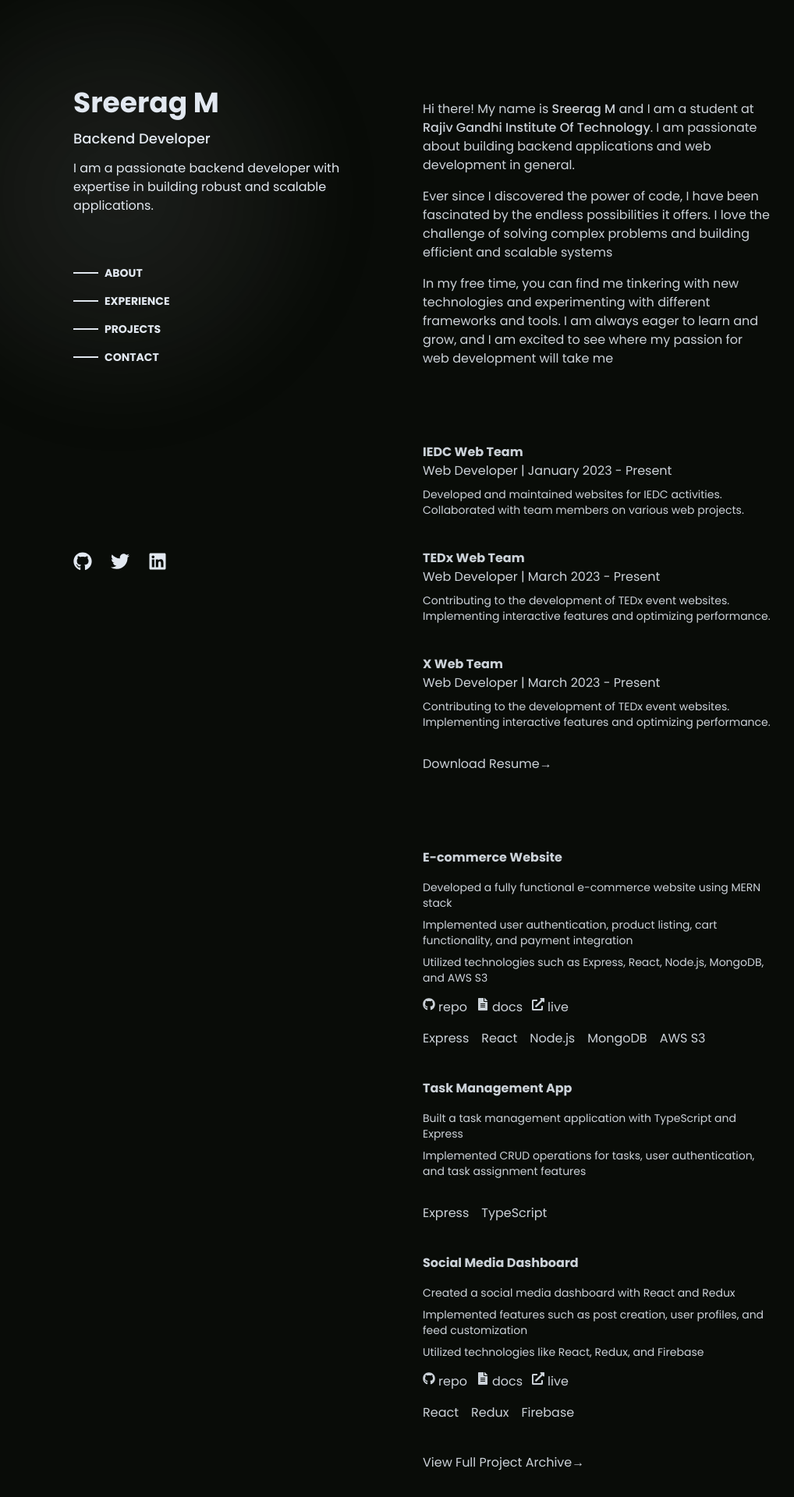
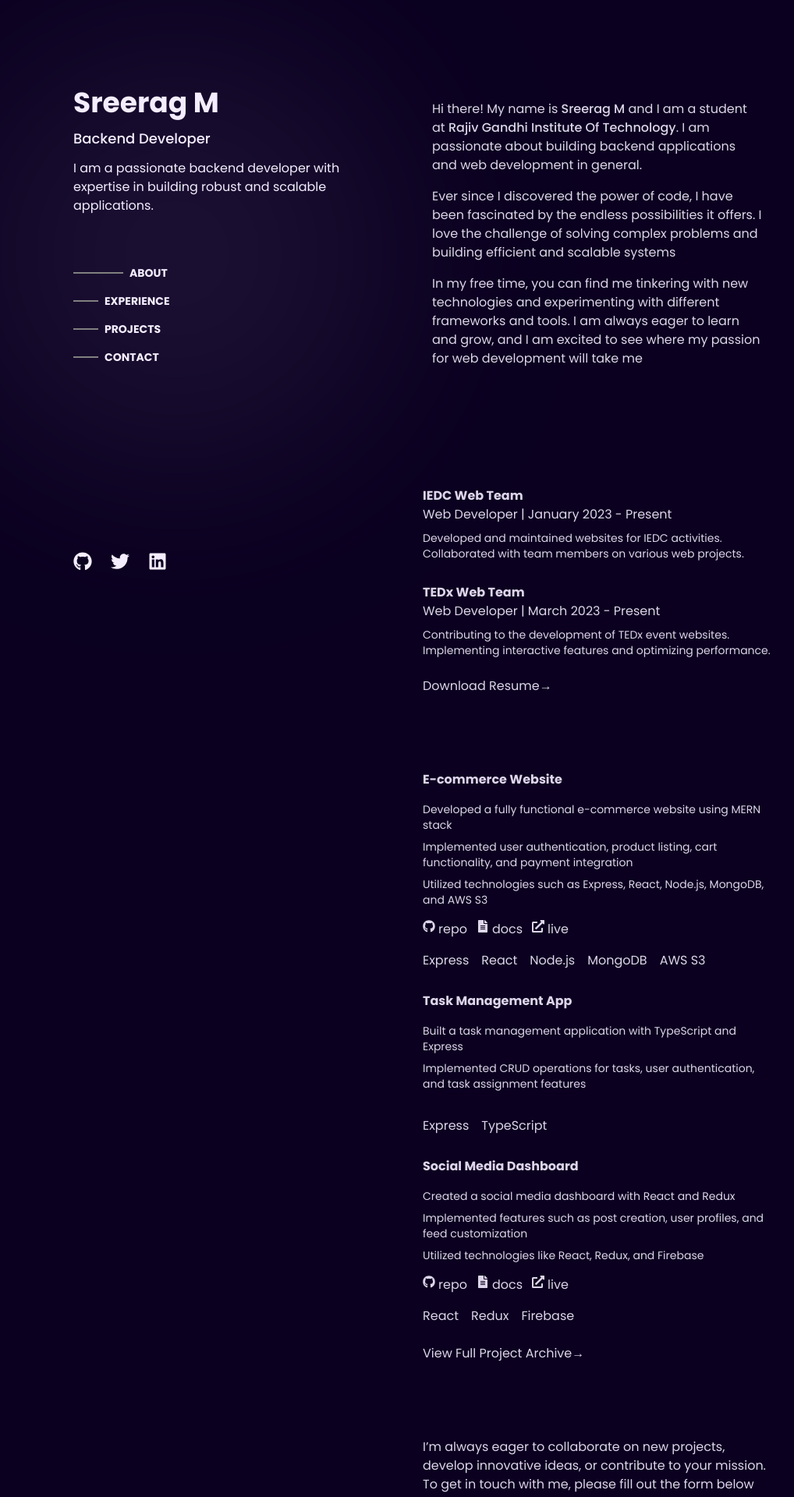
Before and after one commit to sm0483/portfolio-2, a Next.js app: page / in a window 1280 px wide. Shown: the top 1920 px of the page at 78% size, without its empty margins (98-1116 px from the left). Built offline with nearby package versions, Linux system fonts and the light colour scheme.

Commit message:
fix:update styling

```diff
--- a/src/app/globals.css
+++ b/src/app/globals.css
@@ -4,7 +4,7 @@
 
 body {
     height: 100%;
-    background-color: #090c08;
+    background-color: #0b0020;
 }
 
 * {
@@ -12,11 +12,11 @@ body {
 }
 
 :root {
-    --red: #d44d5cff;
+    --golden: #ebac00;
 }
 
 ::selection {
-    color: var(--red);
+    color: var(--golden);
     background: transparent;
 }
 
@@ -30,16 +30,16 @@ body {
 
 .cursor {
     position: fixed;
-    width: 500px;
-    height: 500px;
+    width: 650px;
+    height: 650px;
     opacity: 0.31;
-    filter: blur(50px);
+    filter: blur(100px);
     border-radius: 50%;
-    background-color: white;
-    background: radial-gradient(at center, rgb(75, 75, 75), #27272700);
+    /* background-color: white; */
+    background: radial-gradient(at center, #52436d, #0b0020);
 }
 
-@media (max-width: 600px) {
+@media (max-width: 900px) {
     .cursor {
         display: none;
     }
@@ -67,14 +67,15 @@ body {
 
 .sm-head {
     @apply sticky top-0
-    z-10 bg-black bg-opacity-95 pb-3 pt-3
+    z-10 bg-black bg-opacity-90 pb-3 pt-3
     text-white text-opacity-100
     backdrop-blur-lg backdrop-filter lg:hidden;
 }
 
 .glass {
-    @apply transition-all
-    duration-500 ease-out
-    hover:p-3 md:rounded-lg md:hover:bg-white/5
-    md:hover:shadow-lg md:hover:backdrop-blur-sm;
+    @apply lg:rounded lg:bg-opacity-75 lg:p-3 lg:py-7;
+    @apply lg:hover:px-6 lg:hover:backdrop-blur-md;
+    @apply hover:ring-offset-[0.25px] hover:ring-offset-white lg:ring-0 lg:ring-offset-0 lg:ring-offset-black lg:hover:ring-opacity-5;
+    @apply lg:hover:bg-white lg:hover:bg-opacity-5;
+    @apply md:rounded-lg lg:transition-all lg:duration-500 lg:ease-out lg:hover:shadow-lg;
 }
--- a/src/components/header/nav.tsx
+++ b/src/components/header/nav.tsx
@@ -1,41 +1,157 @@
 import { useNavContext } from '#/context/nav.context'
-import { useState } from 'react'
 
 const Nav = () => {
     const { activeButton } = useNavContext()
-    const [exp, setExp] = useState<boolean>(false)
-    const [about, setAbout] = useState<boolean>(false)
-    const [contact, setContact] = useState<boolean>(false)
-    const [project, setProject] = useState<boolean>(false)
     return (
         <nav>
             <ul
                 className="hidden space-y-4 text-sm font-bold uppercase
              text-white lg:mt-16 lg:block"
             >
-                <li className="group flex items-center">
-                    <div className="nav-div-animation"></div>
-                    <a className="nav-a-animation" href="#about">
+                <li
+                    className="group flex items-center"
+                    onMouseEnter={(e) => {
+                        ;(
+                            e.currentTarget.firstChild as HTMLElement
+                        ).style.width = '64px'
+                        ;(
+                            e.currentTarget.firstChild as HTMLElement
+                        ).style.transitionTimingFunction = 'ease-in'
+                    }}
+                    onMouseLeave={(e) => {
+                        ;(
+                            e.currentTarget.firstChild as HTMLElement
+                        ).style.width =
+                            activeButton == 'section1' ? '64px' : '32px'
+                        ;(
+                            e.currentTarget.firstChild as HTMLElement
+                        ).style.transitionTimingFunction = 'ease-out'
+                    }}
+                >
+                    <div
+                        style={{
+                            height: '1.5px',
+                            width: activeButton == 'section1' ? '64px' : '32px',
+                            backgroundColor: 'grey',
+                            transition: 'all 300ms ease-out',
+                        }}
+                    ></div>
+
+                    <a
+                        className="nav-a-animation group-hover:w-16"
+                        href="#about"
+                    >
                         About
                     </a>
                 </li>
 
-                <li className="group flex items-center">
-                    <div className="nav-div-animation"></div>
-                    <a className="nav-a-animation" href="#experience">
+                <li
+                    className="group flex items-center"
+                    onMouseEnter={(e) => {
+                        ;(
+                            e.currentTarget.firstChild as HTMLElement
+                        ).style.width = '64px'
+                        ;(
+                            e.currentTarget.firstChild as HTMLElement
+                        ).style.transitionTimingFunction = 'ease-in'
+                    }}
+                    onMouseLeave={(e) => {
+                        ;(
+                            e.currentTarget.firstChild as HTMLElement
+                        ).style.width =
+                            activeButton == 'section2' ? '64px' : '32px'
+                        ;(
+                            e.currentTarget.firstChild as HTMLElement
+                        ).style.transitionTimingFunction = 'ease-out'
+                    }}
+                >
+                    <div
+                        style={{
+                            height: '1.5px',
+                            width: activeButton == 'section2' ? '64px' : '32px',
+                            backgroundColor: 'grey',
+                            transition: 'all 300ms ease-out',
+                        }}
+                    ></div>
+
+                    <a
+                        className="nav-a-animation group-hover:w-16"
+                        href="#experience"
+                    >
                         Experience
                     </a>
                 </li>
-                <li className="group flex items-center">
-                    <div className="nav-div-animation"></div>
 
-                    <a href="#project" className="nav-a-animation">
+                <li
+                    className="group flex items-center"
+                    onMouseEnter={(e) => {
+                        ;(
+                            e.currentTarget.firstChild as HTMLElement
+                        ).style.width = '64px'
+                        ;(
+                            e.currentTarget.firstChild as HTMLElement
+                        ).style.transitionTimingFunction = 'ease-in'
+                    }}
+                    onMouseLeave={(e) => {
+                        ;(
+                            e.currentTarget.firstChild as HTMLElement
+                        ).style.width =
+                            activeButton == 'section3' ? '64px' : '32px'
+                        ;(
+                            e.currentTarget.firstChild as HTMLElement
+                        ).style.transitionTimingFunction = 'ease-out'
+                    }}
+                >
+                    <div
+                        style={{
+                            height: '1.5px',
+                            width: activeButton == 'section3' ? '64px' : '32px',
+                            backgroundColor: 'grey',
+                            transition: 'all 300ms ease-out',
+                        }}
+                    ></div>
+
+                    <a
+                        className="nav-a-animation group-hover:w-16"
+                        href="#project"
+                    >
                         Projects
                     </a>
                 </li>
-                <li className="group flex items-center">
-                    <div className="nav-div-animation"></div>
-                    <a className="nav-a-animation" href="#contact">
+
+                <li
+                    className="group flex items-center"
+                    onMouseEnter={(e) => {
+                        ;(
+                            e.currentTarget.firstChild as HTMLElement
+                        ).style.width = '64px'
+                        ;(
+                            e.currentTarget.firstChild as HTMLElement
+                        ).style.transitionTimingFunction = 'ease-in'
+                    }}
+                    onMouseLeave={(e) => {
+                        ;(
+                            e.currentTarget.firstChild as HTMLElement
+                        ).style.width =
+                            activeButton == 'section4' ? '64px' : '32px'
+                        ;(
+                            e.currentTarget.firstChild as HTMLElement
+                        ).style.transitionTimingFunction = 'ease-out'
+                    }}
+                >
+                    <div
+                        style={{
+                            height: '1.5px',
+                            width: activeButton == 'section4' ? '64px' : '32px',
+                            backgroundColor: 'grey',
+                            transition: 'all 300ms ease-out',
+                        }}
+                    ></div>
+
+                    <a
+                        className="nav-a-animation group-hover:w-16"
+                        href="#contact"
+                    >
                         Contact
                     </a>
                 </li>
--- a/src/components/main/about.tsx
+++ b/src/components/main/about.tsx
@@ -4,11 +4,17 @@ const About = () => {
     const { ref1 } = useNavContext()
     return (
         <section ref={ref1} data-id="section1" id="about">
-            <div className="container space-y-3 text-white lg:space-y-4 ">
-                <h2 className=" sm-head font-bold uppercase opacity-100 ">
+            <div
+                className="container
+             space-y-3 text-white lg:min-h-[50vh] lg:space-y-4 lg:px-3  "
+            >
+                <h2
+                    className="sm-head  font-bold uppercase
+                opacity-100 "
+                >
                     About
                 </h2>
-                <p className=" min-w-md  ">
+                <p className=" max-w-md  ">
                     Hi there! My name is{' '}
                     <a className="text-animation font-medium">Sreerag M</a> and
                     I am a student at{' '}
@@ -18,13 +24,13 @@ const About = () => {
                     . I am passionate about building backend applications and
                     web development in general.
                 </p>
-                <p className="min-w-md">
+                <p className="max-w-md">
                     Ever since I discovered the power of code, I have been
                     fascinated by the endless possibilities it offers. I love
                     the challenge of solving complex problems and building
                     efficient and scalable systems
                 </p>
-                <p className="min-w-md">
+                <p className="max-w-md">
                     In my free time, you can find me tinkering with new
                     technologies and experimenting with different frameworks and
                     tools. I am always eager to learn and grow, and I am excited
--- a/src/components/main/contact.tsx
+++ b/src/components/main/contact.tsx
@@ -3,7 +3,7 @@ import { useNavContext } from '#/context/nav.context'
 const Contact = () => {
     const { ref4 } = useNavContext()
     return (
-        <section ref={ref4} data-id="section4" id="contact" className="">
+        <section ref={ref4} data-id="section4" id="contact">
             <div className="container space-y-3 text-white lg:space-y-4">
                 <h2 className="sm-head font-bold uppercase">Get in Touch</h2>
                 <p className="min-w-md">
@@ -11,36 +11,39 @@ const Contact = () => {
                     innovative ideas, or contribute to your mission. To get in
                     touch with me, please fill out the form below
                 </p>
-                <form className=" min-w-md space-y-8 uppercase ">
+                <form
+                    className=" min-w-md space-y-8 uppercase "
+                    autoComplete="off"
+                >
                     <div className="flex flex-col space-y-4">
                         <label htmlFor="name" className="">
-                            Your Name
+                            Name
                         </label>
                         <input
                             type="text"
                             id="name"
                             className="min-h-[40px] rounded border-none
-                             bg-black_grey outline-none"
+                             bg-black_grey p-3 outline-none"
                         />
                     </div>
                     <div className="flex flex-col space-y-4">
                         <label htmlFor="email" className="">
-                            Your Email
+                            Email
                         </label>
                         <input
                             type="email"
                             id="email"
-                            className="min-h-[40px] rounded border-none bg-black_grey outline-none"
+                            className="min-h-[40px] rounded border-none bg-black_grey p-3 outline-none"
                         />
                     </div>
                     <div className="flex flex-col space-y-4 ">
                         <label htmlFor="message" className="">
-                            Your Message
+                            Message
                         </label>
                         <textarea
                             id="message"
                             rows={4}
-                            className="min-h-[140px] resize-none rounded border-none bg-black_grey outline-none"
+                            className="min-h-[140px] resize-none rounded border-none bg-black_grey p-3 outline-none"
                         ></textarea>
                     </div>
                     <div className="">
--- a/src/components/main/exps.tsx
+++ b/src/components/main/exps.tsx
@@ -9,9 +9,9 @@ const Exps = () => {
             ref={ref2}
             data-id="section2"
             id="experience"
-            className="space-y-8"
+            className="space-y-6"
         >
-            <div className="container space-y-7  text-white lg:space-y-10 ">
+            <div className="container space-y-7  text-white lg:space-y-6  ">
                 <h2 className="sm-head font-bold uppercase opacity-100">
                     Experience
                 </h2>
--- a/src/components/main/index.tsx
+++ b/src/components/main/index.tsx
@@ -6,7 +6,10 @@ import Contact from './contact'
 
 const Main = () => {
     return (
-        <main className="mt-28 space-y-16 opacity-90 lg:mt-0 lg:space-y-24 ">
+        <main
+            className="mt-28
+         space-y-16 opacity-90 lg:mt-0 lg:space-y-24 "
+        >
             <About />
             <Exps />
             <Project />
--- a/src/components/main/projects.tsx
+++ b/src/components/main/projects.tsx
@@ -13,7 +13,7 @@ const Projects = () => {
             id="project"
             className="space-y-8"
         >
-            <div className="container space-y-7 text-white lg:space-y-10 ">
+            <div className="container space-y-7 text-white lg:space-y-6 ">
                 <h2 className="sm-head font-bold uppercase opacity-100">
                     Projects
                 </h2>
--- a/src/context/nav.context.tsx
+++ b/src/context/nav.context.tsx
@@ -23,7 +23,7 @@ const NavContext = createContext<NavType>({
 export function NavProvider({ children }: { children: ReactNode }) {
     const options = {
         root: null,
-        rootMargin: '0px',
+        rootMargin: '0px 0px 0px 0px',
         threshold: 0.5,
     }
 
--- a/src/data/experience.ts
+++ b/src/data/experience.ts
@@ -19,15 +19,6 @@ const experienceItems: experienceType[] = [
             'Implementing interactive features and optimizing performance.',
         ],
     },
-    {
-        title: 'X Web Team',
-        role: 'Web Developer',
-        duration: 'March 2023 - Present',
-        responsibilities: [
-            'Contributing to the development of TEDx event websites.',
-            'Implementing interactive features and optimizing performance.',
-        ],
-    },
 ]
 
 export default experienceItems
--- a/tailwind.config.js
+++ b/tailwind.config.js
@@ -16,12 +16,12 @@ module.exports = {
             },
         },
         colors: {
-            black: '#090C08',
-            grey: '#848484ff',
-            white: '#E2E8F0',
+            black: '#0b0020',
+            grey: '#6C6F7F',
+            white: '#F4EDFF',
             blue: '#90b5f5ff',
-            red: '#d44d5cff',
-            black_grey: '#171717',
+            red: '#ebac00',
+            black_grey: '#221636',
         },
     },
     plugins: [],
```
Also changed, not shown: src/app/page.tsx (+7 -4 lines), src/layouts/footer/footer.tsx (+8 -8 lines).
